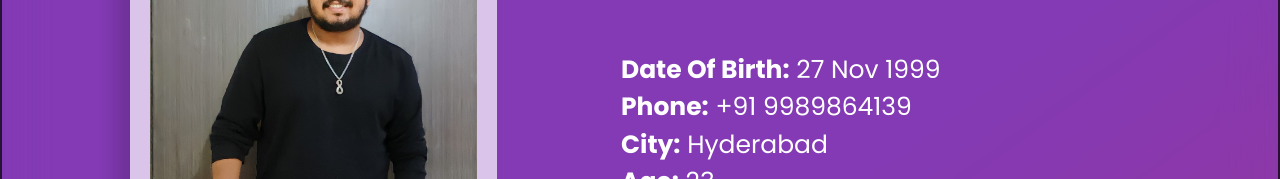
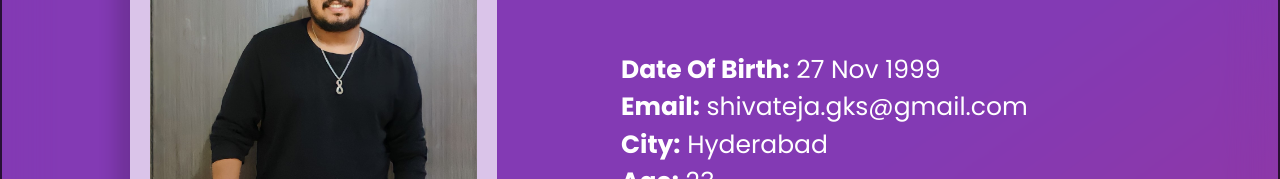
Before and after one commit to ShivaTeja-27/MY_PORTFOLIO_SHIVATEJA, a plain HTML site: page index.html in a window 1280 px wide. Shown: the part 1428-1607 px from the top of the page. Drawn offline with nearby package versions, Linux system fonts and the light colour scheme.

Commit message:
email id updated

```diff
--- a/index.html
+++ b/index.html
@@ -76,7 +76,7 @@
           <ul id="AboutList">
             <li><strong>Date Of Birth:</strong> <span>27 Nov 1999</span>
             </li>
-            <li><strong>Phone:</strong> <span>+91 9989864139</span>
+            <li><strong>Email:</strong> <span>shivateja.gks@gmail.com</span>
             </li>
             <li><strong>City:</strong> <span>Hyderabad</span>
             </li>
```
